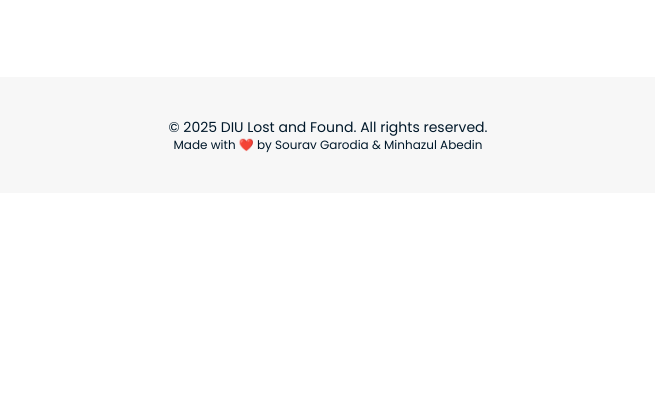
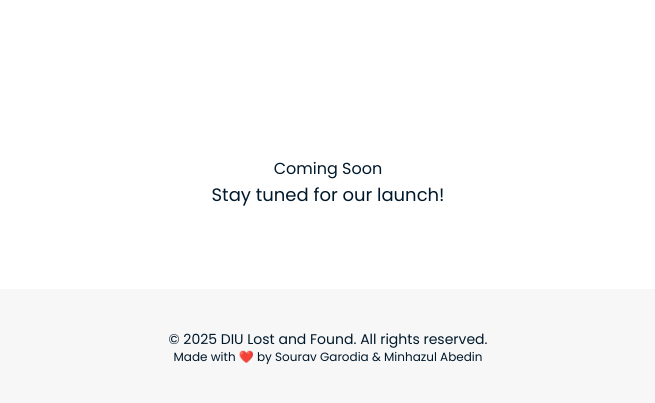
Before and after one commit to garodiaa/DIU-Lost-and-Found-Assignment, a plain HTML site: page index.html in a window 1280 px wide. Shown: the part 4056-4459 px from the top of the page, without its empty margins (312-967 px from the left). Before the commit the page ends 4249 px from the top, so only its background shows below. Drawn offline with nearby package versions, Linux system fonts and the light colour scheme; a script that the page names is missing.

Commit message:
countdown added

```diff
--- a/index.html
+++ b/index.html
@@ -203,8 +203,22 @@
                     <img class="w-64 rounded-3xl" src="assets/minhaz.jpeg" />
                     <h2 class="text-2xl">Minhazul Abedin</h2>
                     <p class="text-sm">Full Stack Developer</p>
-                    <a href="https://github.com/okayabedin" target="_blank"><i class="fa-brands fa-github"></i> GitHub</a>
+                    <a href="https://github.com/okayabedin" target="_blank"><i class="fa-brands fa-github"></i>
+                        GitHub</a>
                 </div>
+            </div>
+        </section>
+
+
+        <!-- countdown -->
+        <section class="container mx-auto py-20 px-2">
+            <!-- <h2 class="text-4xl font-semibold text-center">Coming Soon</h2> -->
+            <div class="flex flex-col items-center justify-center">
+                <div id="countdown" class="text-3xl font-bold"></div>
+
+                <a href="https://logwork.com/countdown-timer" class="countdown-timer" data-style="columns"
+                    data-timezone="Asia/Dhaka" data-date="2025-08-05 00:22" target="_top">Coming Soon</a>
+                <p class="text-lg">Stay tuned for our launch!</p>
             </div>
         </section>
 
@@ -224,6 +238,7 @@
 
 
     <script src="scripts/script.js"></script>
+    <script src="https://cdn.logwork.com/widget/countdown.js"></script>
 
 </body>
 
```
